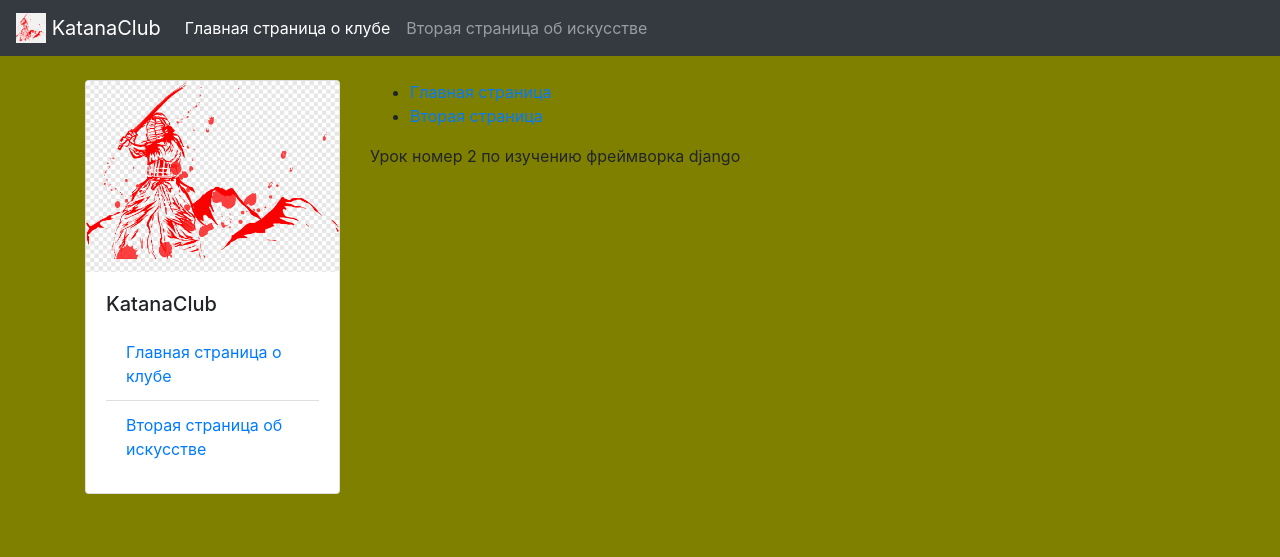
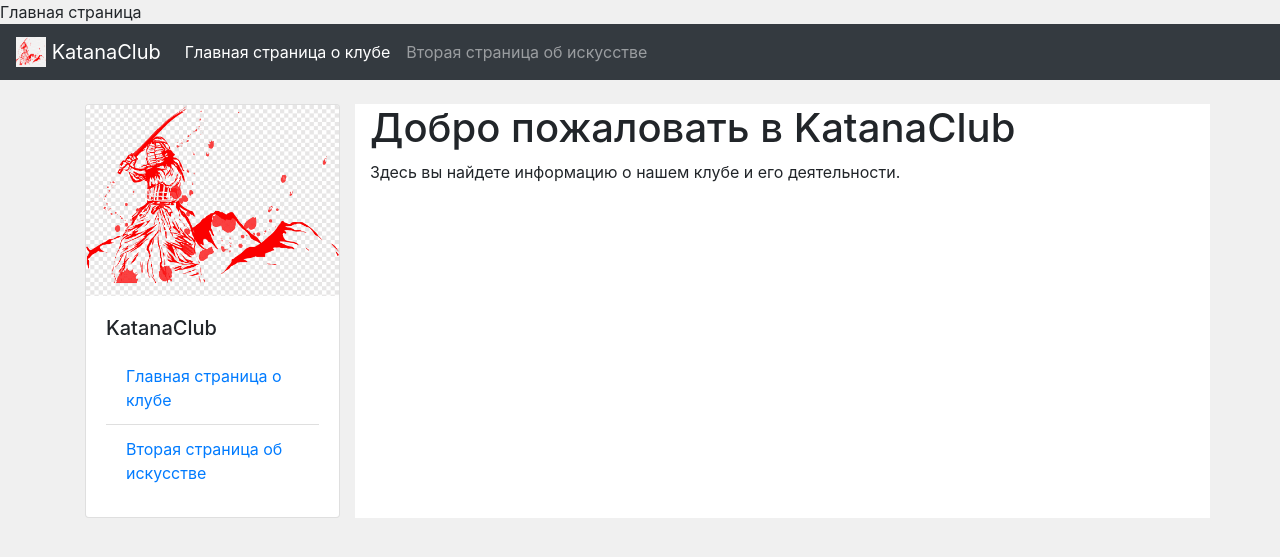
Before and after one commit to krylovolegv/DJ01_Django_first_project, a Django app: page / in a window 1280 px wide. Shown: the top 557 px of the page. Run offline with Django 5.2, Linux system fonts and the light colour scheme; some libraries are stand-ins or nearby versions.

Commit message:
update .html

```diff
--- a/ZeroZeroCoder/myapp/static/myapp/css/maincss.css
+++ b/ZeroZeroCoder/myapp/static/myapp/css/maincss.css
@@ -1,3 +1,10 @@
 body{
-    background-color: olive;
+    background-color: #f0f0f0;
  }
+ .sidebar {
+    background-color: #e0e0e0; /* Цвет для бокового меню */
+}
+
+main {
+    background-color: #ffffff; /* Белый цвет для основного содержимого */
+}
--- a/ZeroZeroCoder/myapp/templates/myapp/index.html
+++ b/ZeroZeroCoder/myapp/templates/myapp/index.html
@@ -1,10 +1,7 @@
 {% extends 'myapp/layoute.html' %}
 
-{% block title %}
-    <title>Первая страничка на Джанго</title>
+{% block title %}Главная страница{% endblock %}
+{% block content %}
+<h1>Добро пожаловать в KatanaClub</h1>
+<p>Здесь вы найдете информацию о нашем клубе и его деятельности.</p>
 {% endblock %}
-
-{% block content%}
-  {% include 'myapp/nav.html'%}
-    <p> Урок номер 2 по изучению фреймворка django</p>
-{% endblock %}
--- a/ZeroZeroCoder/myapp/templates/myapp/layoute.html
+++ b/ZeroZeroCoder/myapp/templates/myapp/layoute.html
@@ -24,10 +24,10 @@
     <div class="collapse navbar-collapse" id="navbarNav">
         <ul class="navbar-nav">
             <li class="nav-item active">
-                <a class="nav-link" href="#">Главная страница о клубе</a>
+                <a class="nav-link" href="{% url 'index' %}">Главная страница о клубе</a>
             </li>
             <li class="nav-item">
-                <a class="nav-link" href="#">Вторая страница об искусстве</a>
+                <a class="nav-link" href="{% url 'new_index' %}">Вторая страница об искусстве</a>
             </li>
         </ul>
     </div>
@@ -40,8 +40,8 @@
                 <div class="card-body">
                     <h5 class="card-title">KatanaClub</h5>
                     <ul class="list-group list-group-flush">
-                        <li class="list-group-item"><a href="#">Главная страница о клубе</a></li>
-                        <li class="list-group-item"><a href="#">Вторая страница об искусстве</a></li>
+                        <li class="list-group-item"><a href="{% url 'index' %}">Главная страница о клубе</a></li>
+                        <li class="list-group-item"><a href="{% url 'new_index' %}">Вторая страница об искусстве</a></li>
                     </ul>
                 </div>
             </div>
--- a/ZeroZeroCoder/myapp/templates/myapp/nav.html
+++ b/ZeroZeroCoder/myapp/templates/myapp/nav.html
@@ -1,4 +1,5 @@
+
 <Ul>
-    <li><a href="">Главная страница</a></Li>
-    <li><a href="">Вторая страница</a></Li>
+    <li><a href="{% url 'index' %}" class="btn btn-primary">Главная страница о клубе</a></Li>
+    <li><a href="{% url 'new_index' %}" class="btn btn-primary">Вторая страница об искусстве</a></Li>
 </ul>
```
Also changed, not shown: ZeroZeroCoder/myapp/templates/myapp/new_index.html (+4 -7 lines).
